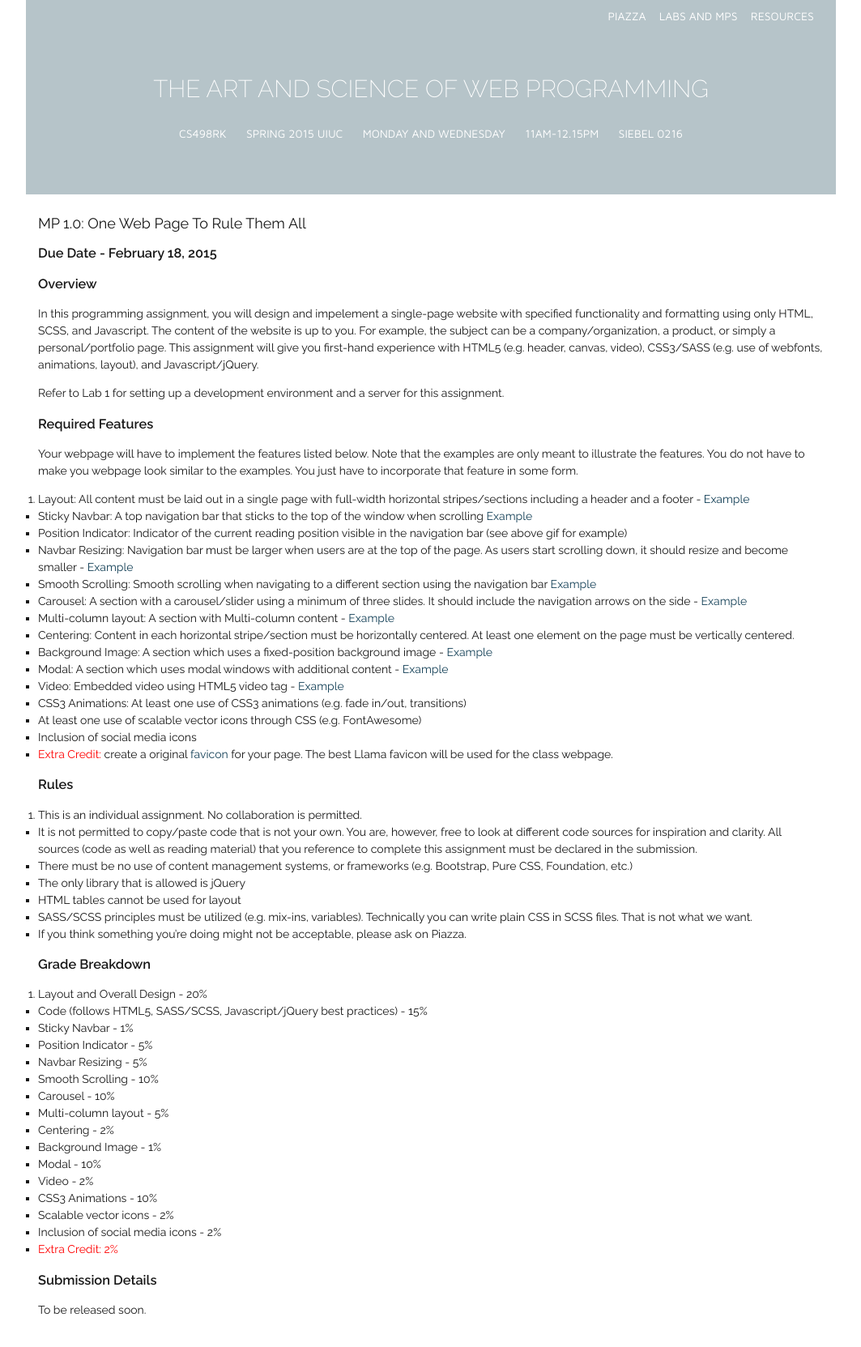
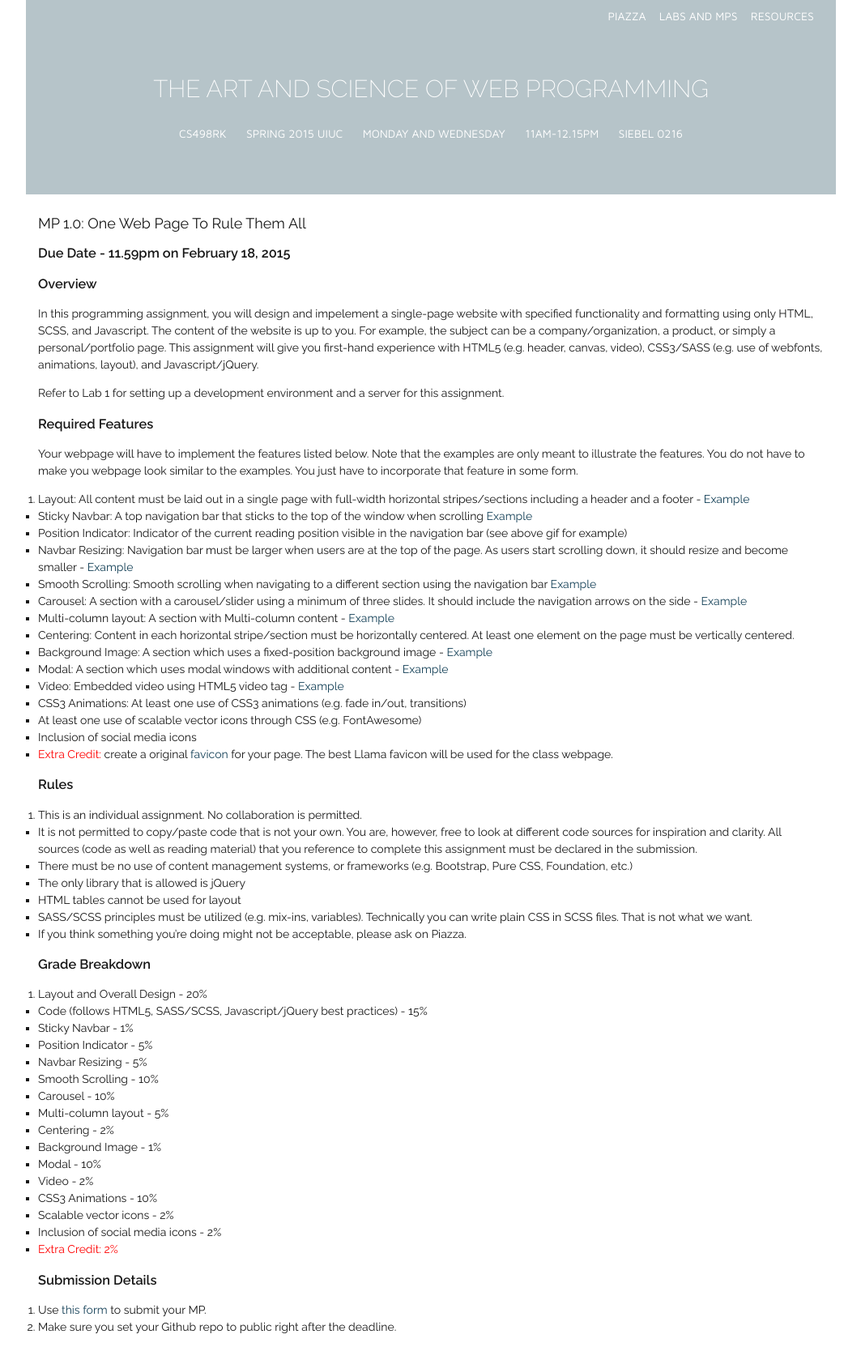
Before and after one commit to biplabdeka/fa2016, a Jekyll site: the page built from _posts/2015-2-8-MP-1.md, in a window 1280 px wide. Shown: the whole page at 81% size, without its empty margins (108-1171 px from the left). Built offline with Jekyll 4.4.1, drawn with Linux system fonts in a browser that asks for light colours; nearby versions of some CDN libraries; Markdown is read by kramdown in place of the engine named in the settings; before the commit the page ends 1642 px from its top, so only the background shows below that.

Commit message:
Update 2015-2-8-MP-1.md

```diff
--- a/_posts/2015-2-8-MP-1.md
+++ b/_posts/2015-2-8-MP-1.md
@@ -4,7 +4,7 @@ title: "MP 1.0: One Web Page To Rule Them All"
 due: Feb 18, 11.59PM CST
 <!-- permalink: lab1.html -->
 ---
-### Due Date - February 18, 2015
+### Due Date - 11.59pm on February 18, 2015
 
 ###Overview
 In this programming assignment, you will design and impelement a single-page website with specified functionality and formatting using only HTML, SCSS, and Javascript. The content of the website is up to you. For example, the subject can be a company/organization, a product, or simply a personal/portfolio page. This assignment will give you first-hand experience with HTML5 (e.g. header, canvas, video), CSS3/SASS (e.g. use of webfonts, animations, layout), and Javascript/jQuery.
@@ -59,4 +59,5 @@ Your webpage will have to implement the features listed below. Note that the exa
 +	<span style="color: red"> Extra Credit: 2% </span>
 
 ###Submission Details
-To be released soon.
+1. Use [this form](https://docs.google.com/forms/d/16YX0p9wM1VhgCovXC-no3jsk9l2IuUYTeTOygm_WOiI/viewform?usp=send_form) to submit your MP.
+2. Make sure you set your Github repo to public right after the deadline.
```
